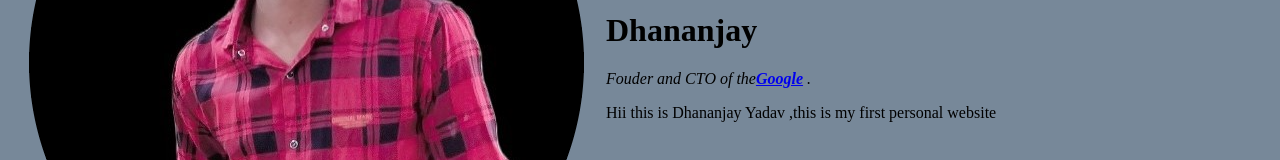
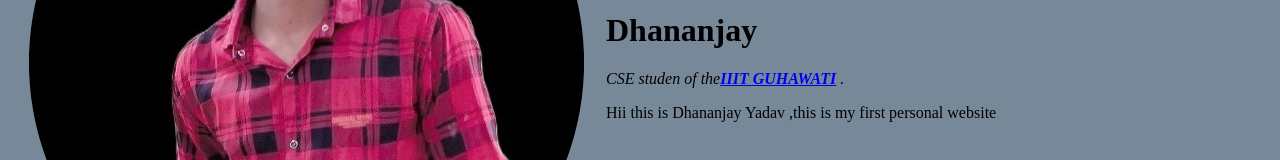
Before and after one commit to dha2213/IIITG, a plain HTML site: page index.html in a window 1280 px wide. Shown: the part 244-404 px from the top of the page. Drawn offline with Linux system fonts and the light colour scheme.

Commit message:
index.html

```diff
--- a/index.html
+++ b/index.html
@@ -16,7 +16,7 @@
             <td><img src="./aa.png" alt="Dhanajay's Personal site"></td>
             <td>
                 <h1>Dhananjay</h1>
-                <p><em>Fouder and CTO of the<strong><a href="https://www.google.co.in/">Google</a> </strong>.</em></p>
+                <p><em>CSE studen of the<strong><a href="https://https://www.iiitg.ac.in/">IIIT GUHAWATI</a> </strong>.</em></p>
                 <p>Hii this is Dhananjay Yadav  ,this is my first personal website</p>
 
             </td>
```
